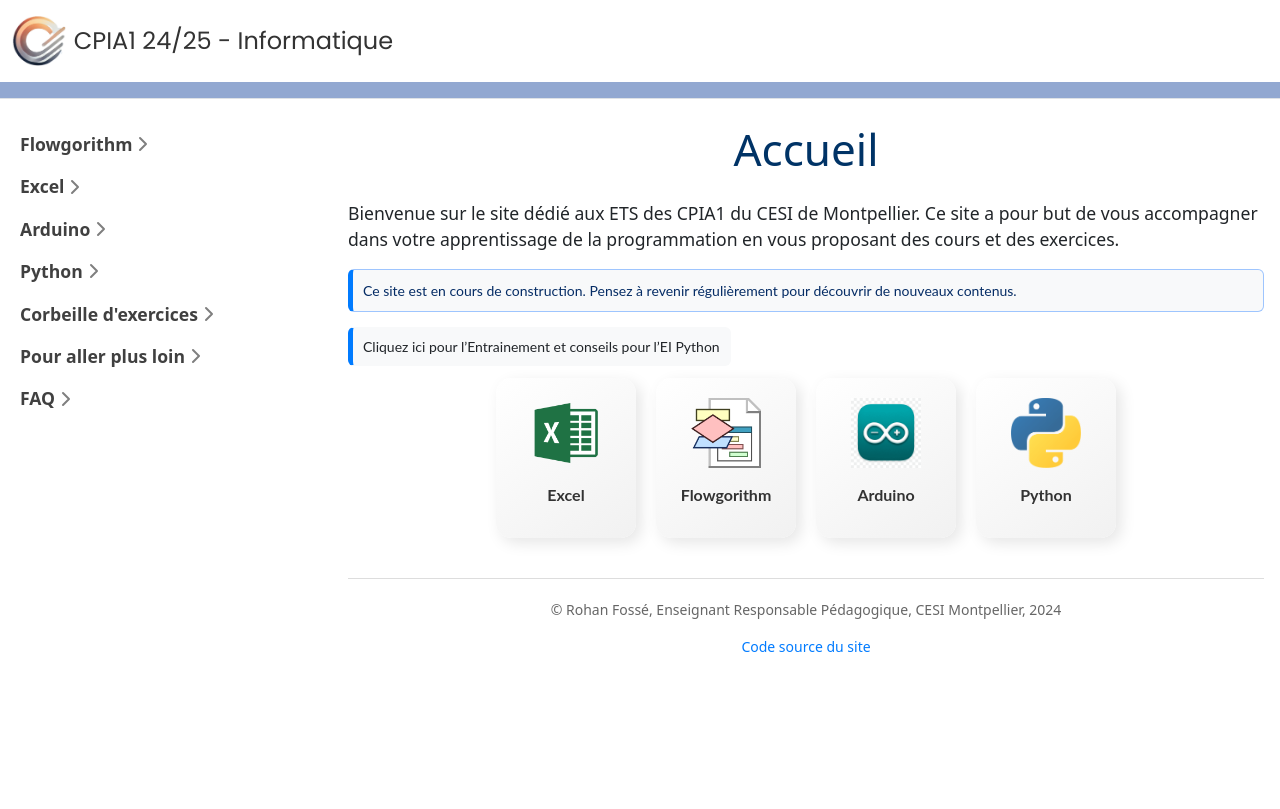
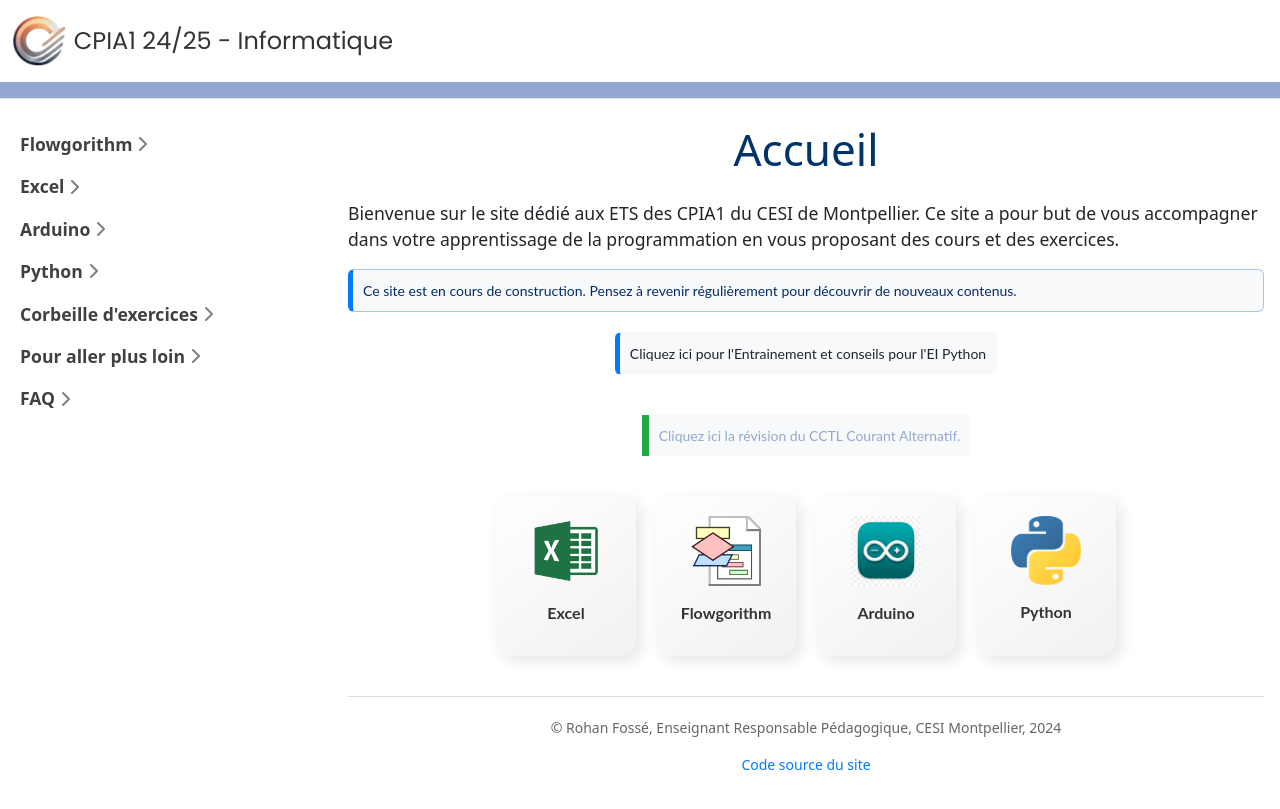
Before and after one commit to rohanfosse/CPIA1-info, a Jekyll site: the page built from index.md, in a window 1280 px wide and 900 px high. Shown: the top 809 px of the window. Built offline with Jekyll 4.4.1, drawn with Linux system fonts in a browser that asks for light colours; nearby versions of some CDN libraries; Markdown is read by kramdown in place of the engine named in the settings.

Commit message:
update index

```diff
--- a/index.md
+++ b/index.md
@@ -91,6 +91,15 @@
   font-size: 14px;
 }
 
+.new-alert {
+  border-left: 7px solid #28a745;
+  background-color: #f8f9fa;
+  padding: 10px;
+  font-family: 'Lato', sans-serif;
+  margin-bottom: 20px;
+  font-size: 14px;
+}
+
 /* Footer */
 .footer {
   text-align: center;
@@ -124,7 +133,13 @@
 
 {% include alert.html text="Ce site est en cours de construction. Pensez à revenir régulièrement pour découvrir de nouveaux contenus." type="info" %}
 
+<div class="clickable-zones">
 <a href="EI-python.html" class="alert">Cliquez ici pour l'Entrainement et conseils pour l'EI Python</a>
+</div>
+
+<div class="clickable-zones">
+<a href="Courant-alternatif.html" class="new-alert">Cliquez ici la révision du CCTL Courant Alternatif.</a>
+</div>
 
 <div class="clickable-zones">
   <a href="content/00-Excel/01-Cours.html" class="zone" aria-label="Accéder au cours Excel">
```
